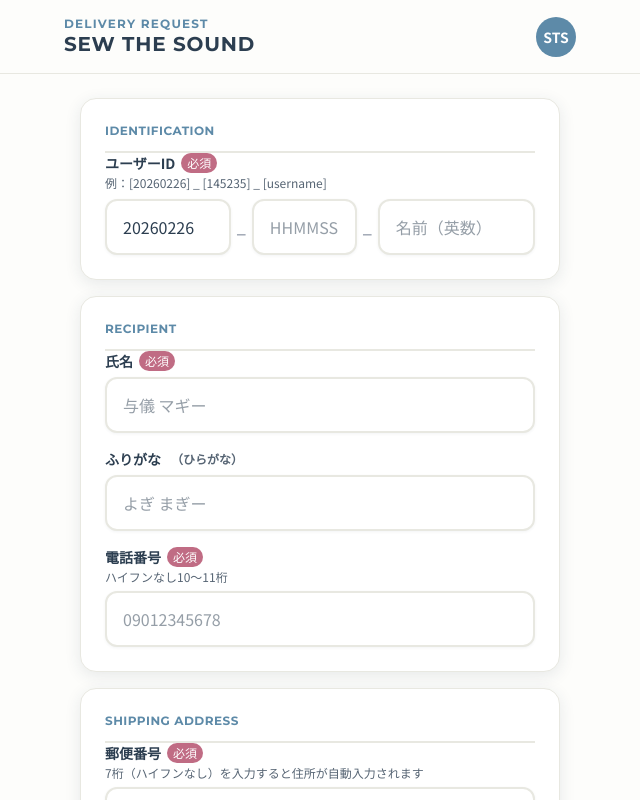
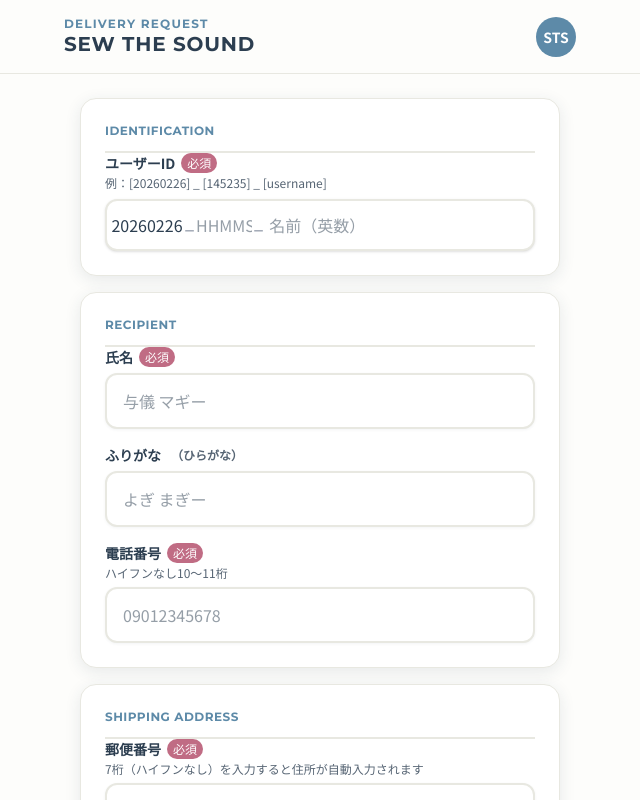
Before and after one commit to jogimagiJapan/delivery-request, a Next.js app: page / in a window 1280 px wide. Shown: the top 800 px of the page, without its empty margins (320-960 px from the left). Built offline with nearby package versions, Linux system fonts and the light colour scheme.

Commit message:
Add files via upload

```diff
--- a/src/components/form/DeliveryForm.tsx
+++ b/src/components/form/DeliveryForm.tsx
@@ -11,6 +11,7 @@ import { Input } from "@/components/ui/Input";
 import { Button } from "@/components/ui/Button";
 import { ItemSelector } from "@/components/form/ItemSelector";
 import { AddressSection } from "@/components/form/AddressSection";
+import { UserIdInput } from "@/components/form/UserIdInput";
 
 type SubmitStatus = "idle" | "loading" | "debug" | "error";
 
@@ -123,48 +124,7 @@ export default function DeliveryForm() {
             <form onSubmit={handleSubmit(onSubmit)} noValidate className="space-y-2">
                 {/* ── 識別情報 ── */}
                 <Section title="Identification">
-                    <div>
-                        <Label
-                            htmlFor="userDate"
-                            required
-                            sub="例：[20260226] _ [145235] _ [username]"
-                        >
-                            ユーザーID
-                        </Label>
-                        <div className="flex items-start gap-1.5 mt-2">
-                            <div className="flex-[1.2]">
-                                <Input
-                                    id="userDate"
-                                    type="text"
-                                    placeholder="YYYYMMDD"
-                                    maxLength={8}
-                                    error={errors.userDate?.message}
-                                    {...register("userDate")}
-                                />
-                            </div>
-                            <span className="text-gray-400 font-bold shrink-0 mt-3.5">_</span>
-                            <div className="flex-1">
-                                <Input
-                                    id="userTime"
-                                    type="text"
-                                    placeholder="HHMMSS"
-                                    maxLength={6}
-                                    error={errors.userTime?.message}
-                                    {...register("userTime")}
-                                />
-                            </div>
-                            <span className="text-gray-400 font-bold shrink-0 mt-3.5">_</span>
-                            <div className="flex-[1.5]">
-                                <Input
-                                    id="userName"
-                                    type="text"
-                                    placeholder="名前（英数）"
-                                    error={errors.userName?.message}
-                                    {...register("userName")}
-                                />
-                            </div>
-                        </div>
-                    </div>
+                    <UserIdInput />
                 </Section>
 
                 {/* ── 受取人情報 ── */}
--- /dev/null
+++ b/src/components/form/UserIdInput.tsx
@@ -0,0 +1,102 @@
+"use client";
+
+import { useFormContext } from "react-hook-form";
+import { DeliveryFormSchema } from "@/lib/validations";
+import { Label } from "@/components/ui/Label";
+import { useRef } from "react";
+
+export function UserIdInput() {
+    const {
+        register,
+        formState: { errors },
+    } = useFormContext<DeliveryFormSchema>();
+
+    const timeRef = useRef<HTMLInputElement | null>(null);
+    const nameRef = useRef<HTMLInputElement | null>(null);
+
+    // エラーがある場合は枠線を赤くする
+    const hasError = !!(errors.userDate || errors.userTime || errors.userName);
+
+    return (
+        <div>
+            <Label
+                htmlFor="userDate"
+                required
+                sub="例：[20260226] _ [145235] _ [username]"
+            >
+                ユーザーID
+            </Label>
+
+            {/* 統合された外枠 */}
+            <div
+                className={`mt-2 flex items-center px-1 py-1 rounded-xl border-2 transition-all duration-200 bg-white shadow-sm focus-within:border-[var(--color-accent-blue)] ${hasError ? "border-red-400 bg-red-50" : "border-[var(--color-border)]"
+                    }`}
+                style={{ minHeight: "52px" }}
+                onClick={() => {
+                    // 枠内をクリックした時、もし未入力なら最初のTimeにフォーカス
+                    if (timeRef.current && !timeRef.current.value) {
+                        timeRef.current.focus();
+                    }
+                }}
+            >
+                {/* Date (自動入力済・幅固定) */}
+                <input
+                    id="userDate"
+                    type="text"
+                    placeholder="YYYYMMDD"
+                    maxLength={8}
+                    className="border-none outline-none bg-transparent text-sm text-center"
+                    style={{ width: "4.5rem", color: "var(--color-text-main)", fontFamily: "var(--font-main)" }}
+                    {...register("userDate")}
+                />
+
+                <span className="text-gray-400 font-bold shrink-0 mx-0.5" style={{ transform: "translateY(-2px)" }}>_</span>
+
+                {/* Time (オートタブ対応・幅固定) */}
+                <input
+                    type="text"
+                    placeholder="HHMMSS"
+                    maxLength={6}
+                    className="border-none outline-none bg-transparent text-sm text-center"
+                    style={{ width: "3.5rem", color: "var(--color-text-main)", fontFamily: "var(--font-main)" }}
+                    {...register("userTime", {
+                        onChange: (e) => {
+                            // 6文字入力されたら自動で次の入力欄へ
+                            if (e.target.value.length === 6 && nameRef.current) {
+                                nameRef.current.focus();
+                            }
+                        }
+                    })}
+                    ref={(e) => {
+                        register("userTime").ref(e);
+                        timeRef.current = e;
+                    }}
+                />
+
+                <span className="text-gray-400 font-bold shrink-0 mx-0.5" style={{ transform: "translateY(-2px)" }}>_</span>
+
+                {/* Username (残りの幅をすべて使う) */}
+                <input
+                    type="text"
+                    placeholder="名前（英数）"
+                    className="border-none outline-none bg-transparent text-sm flex-1 px-1"
+                    style={{ color: "var(--color-text-main)", fontFamily: "var(--font-main)" }}
+                    {...register("userName")}
+                    ref={(e) => {
+                        register("userName").ref(e);
+                        nameRef.current = e;
+                    }}
+                />
+            </div>
+
+            {/* エラー表示 */}
+            {hasError && (
+                <div className="mt-1.5 space-y-1">
+                    {errors.userDate && <p className="text-xs text-red-500">⚠ Date: {errors.userDate.message}</p>}
+                    {errors.userTime && <p className="text-xs text-red-500">⚠ Time: {errors.userTime.message}</p>}
+                    {errors.userName && <p className="text-xs text-red-500">⚠ Name: {errors.userName.message}</p>}
+                </div>
+            )}
+        </div>
+    );
+}
```
